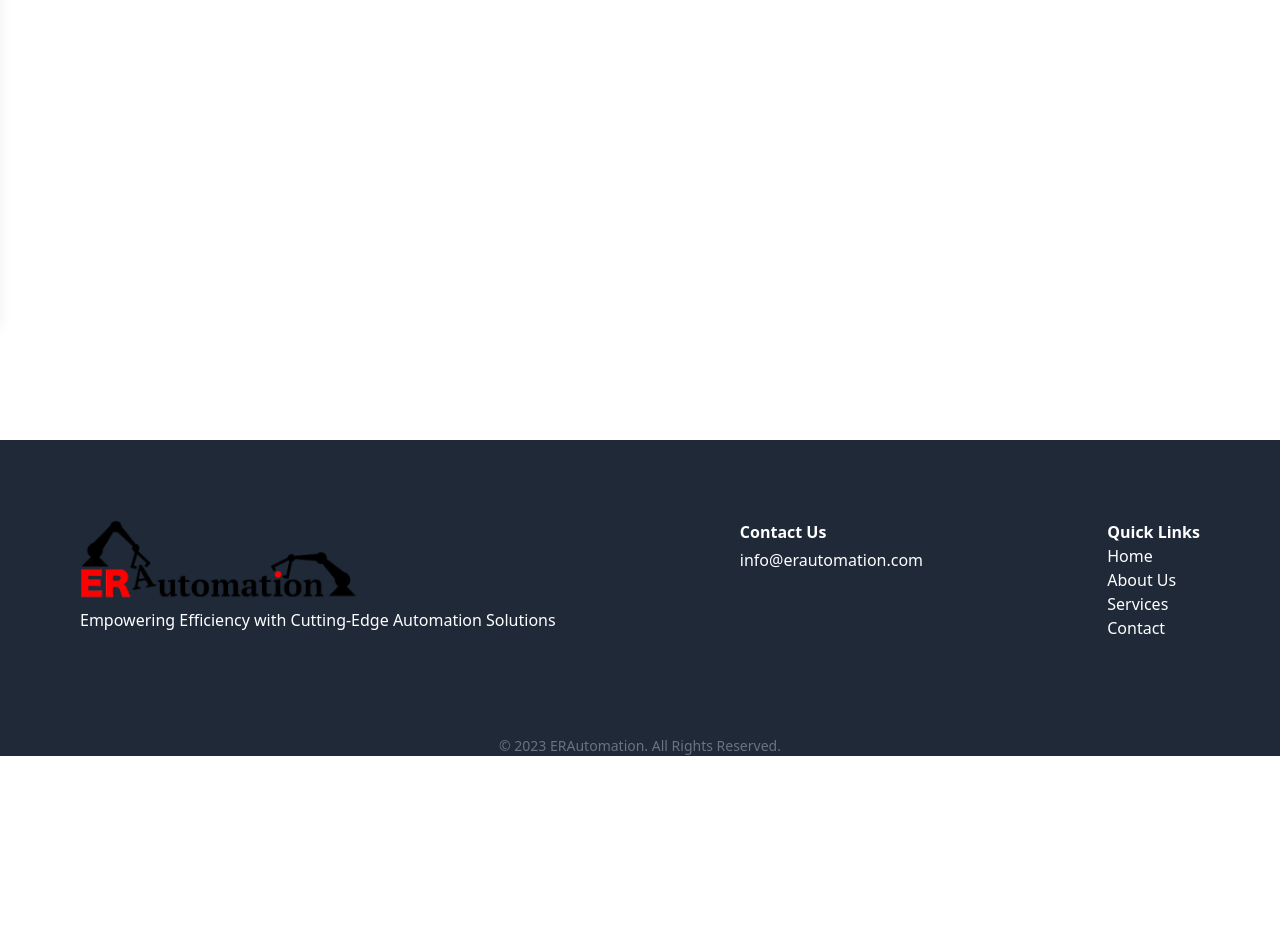
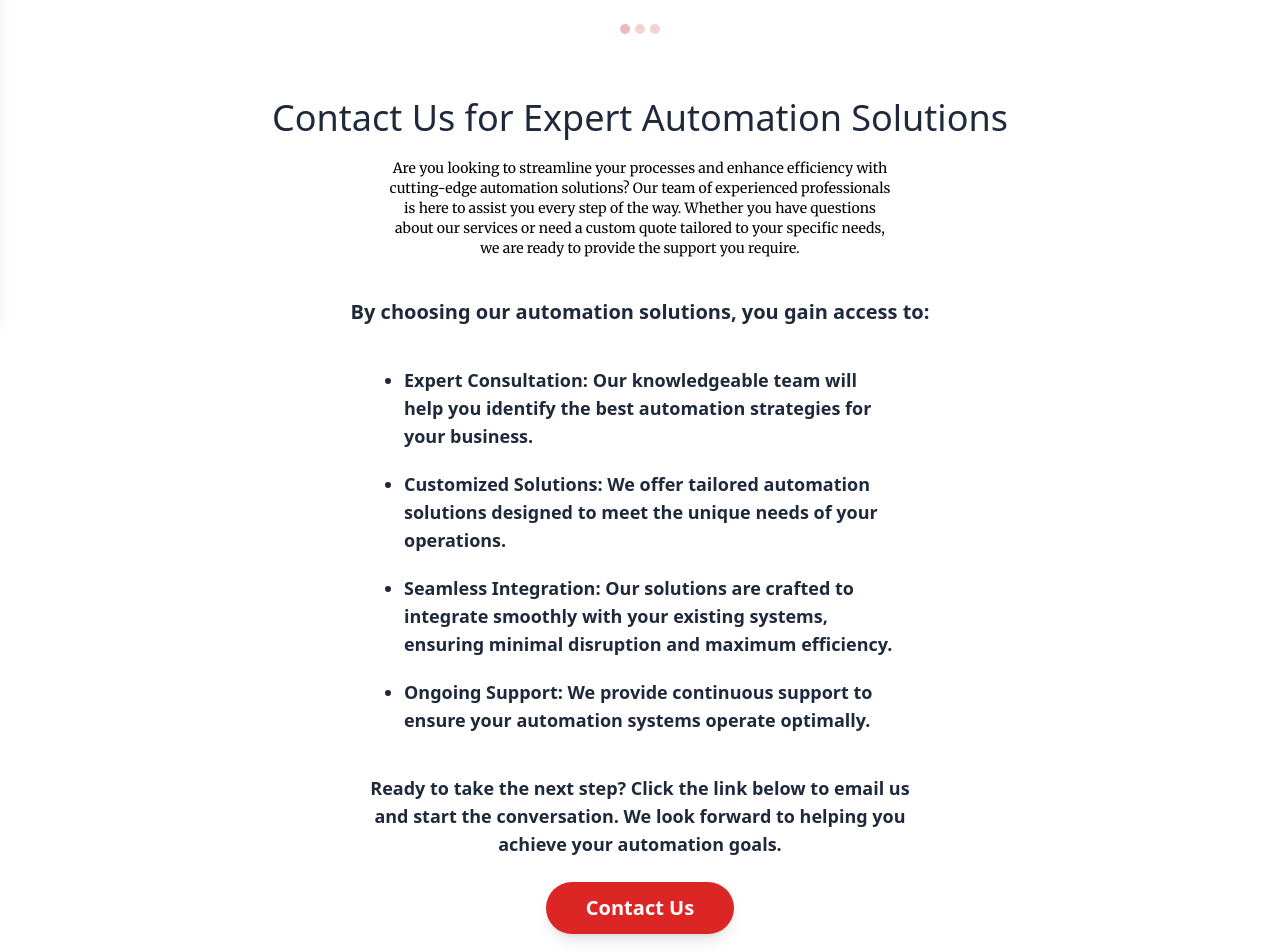
Before and after one commit to GavinA2212/ERA_web, a React (Vite) app: page /Contact in a window 1280 px wide. Shown: the part 480-1432 px from the top of the page. Before the commit the page ends 1236 px from the top, so only its background shows below. Built offline with nearby package versions, Linux system fonts and the light colour scheme.

Commit message:
add contact page

```diff
--- a/src/components/GetInTouch.tsx
+++ b/src/components/GetInTouch.tsx
@@ -1,37 +1,21 @@
-import { useEffect, useRef, useState } from "react";
+import useFadeInOnScroll from "../utils/FadeInOnScroll";
 
 export default function GetInTouch() {
-  const [isVisible, setIsVisible] = useState(false);
-  const containerRef = useRef<HTMLDivElement>(null);
-
-  useEffect(() => {
-    const observer = new IntersectionObserver(
-      (entries) => {
-        if (entries[0].isIntersecting) {
-          setIsVisible(true);
-          observer.disconnect();
-        }
-      },
-      { threshold: 0.2 }, //threshhold for component to animate
-    );
-
-    if (containerRef.current) {
-      observer.observe(containerRef.current);
-    }
-
-    return () => observer.disconnect();
-  }, []);
+  const { containerRef, isVisible } = useFadeInOnScroll(0.2);
 
   return (
     <>
       <div
         ref={containerRef}
         className={`flex max-w-xl flex-col justify-center self-center ${isVisible ? "visible animate-containerFadeIn" : "invisible"}`}>
-        <h3 className="mt-16 text-center text-3xl font-semibold text-slate-800">Get in touch.</h3>
+        <h3 className="mt-16 text-center text-3xl font-semibold text-slate-800">
+          Get in touch.
+        </h3>
         <h4 className="mt-5 text-center font-Merriweather text-sm">
-          Have questions about our automation solutions or need a custom quote? Our team of experts
-          is here to help you streamline your processes and enhance efficiency. Click the link below
-          to email us and start the conversation.
+          Have questions about our automation solutions or need a custom
+          quote? Our team of experts is here to help you streamline your
+          processes and enhance efficiency. Click the link below to email
+          us and start the conversation.
         </h4>
         <a
           href="mailto:info@erautomation.com"
--- a/src/pages/Contact.tsx
+++ b/src/pages/Contact.tsx
@@ -1,4 +1,6 @@
 import { useEffect } from "react";
+import LetsTalk from "/assets/LetsTalk.png";
+import styles from "../styles/contactStyles.module.css";
 
 export default function Contact() {
   useEffect(() => {
@@ -7,18 +9,68 @@ export default function Contact() {
   return (
     <>
       <main className="mt-24 flex min-h-screen justify-center text-4xl">
-        <section className="flex min-h-screen w-11/12 flex-col px-4">
-          <section className="rounded-lg bg-white p-8 shadow-md">
-            <h1 className="mb-4 text-3xl font-semibold text-gray-800">Contact Us</h1>
-            <p className="mb-6 text-lg text-gray-600">
-              For any inquiries, please reach out to us via email.
-            </p>
-            <a
-              href="mailto:your-email@example.com"
-              className="inline-block rounded bg-blue-500 px-4 py-2 font-bold text-white transition-colors hover:bg-blue-700">
-              Send Email
-            </a>
-          </section>
+        <section className="flex min-h-screen w-11/12 flex-col items-center px-4">
+          <div className="w-96">
+            <img src={LetsTalk} className="animate-containerFadeIn"></img>
+          </div>
+          <div className="animate-containerFadeIn">
+            <div className={styles.dotflashing}></div>
+          </div>
+
+          <div className="flex flex-col items-center">
+            <h1 className="font mt-16 text-center text-slate-800">
+              Contact Us for Expert Automation Solutions
+            </h1>
+            <div className="max-w-lg">
+              <h2 className="mt-5 text-center font-Merriweather text-sm">
+                Are you looking to streamline your processes and enhance
+                efficiency with cutting-edge automation solutions? Our team
+                of experienced professionals is here to assist you every
+                step of the way. Whether you have questions about our
+                services or need a custom quote tailored to your specific
+                needs, we are ready to provide the support you require.
+              </h2>
+            </div>
+          </div>
+          <h3 className="font mt-10 text-center text-xl font-semibold text-slate-800">
+            By choosing our automation solutions, you gain access to:
+          </h3>
+          <ul className="mt-10 flex max-w-lg list-disc flex-col gap-5 pl-5 text-lg font-semibold text-slate-800">
+            <li>
+              <span className="font-bold">Expert Consultation: </span>
+              Our knowledgeable team will help you identify the best
+              automation strategies for your business.
+            </li>
+            <li>
+              <span className="font-bold">Customized Solutions: </span>
+              We offer tailored automation solutions designed to meet the
+              unique needs of your operations.
+            </li>
+            <li>
+              <span className="font-bold">Seamless Integration: </span>
+              Our solutions are crafted to integrate smoothly with your
+              existing systems, ensuring minimal disruption and maximum
+              efficiency.
+            </li>
+            <li>
+              <span className="font-bold">Ongoing Support: </span> We
+              provide continuous support to ensure your automation systems
+              operate optimally.
+            </li>
+          </ul>
+          <h4 className="mt-10 max-w-xl text-center text-lg font-semibold text-slate-800">
+            Ready to take the next step? Click the link below to email us
+            and start the conversation. We look forward to helping you
+            achieve your automation goals.
+          </h4>
+          <a
+            href="mailto:info@erautomation.com"
+            target="_blank"
+            rel="noopener noreferrer"
+            className="mt-6 inline-block w-auto rounded-full bg-red-600 px-10 py-3 text-center text-xl font-bold text-white shadow-lg transition duration-300 ease-in-out hover:bg-red-600 hover:shadow-xl focus:outline-none focus:ring-1 focus:ring-red-300 active:bg-red-900">
+            Contact Us
+          </a>
+          <div className="mt-24"></div>
         </section>
       </main>
     </>
--- a/src/pages/Home.tsx
+++ b/src/pages/Home.tsx
@@ -1,7 +1,7 @@
 import { useEffect } from "react";
 import GetInTouch from "../components/GetInTouch";
 import HomeContainer from "../components/HomeContainer";
-
+import Logo from "/assets/Logo.png";
 export default function Home() {
   useEffect(() => {
     window.scrollTo(0, 0);
@@ -11,9 +11,9 @@ export default function Home() {
       <main className="mt-24 flex min-h-screen justify-center to-stone-500 text-4xl">
         <section className="flex h-full w-11/12 flex-col px-4">
           <div className="flex animate-fadeIn flex-col items-center justify-center">
-            <h1 className="animate-fadeIn pt-6 text-center font-Merriweather text-black">
-              Welcome to ER Automation
-            </h1>
+            <div>
+              <img className="w-96" src={Logo}></img>
+            </div>
             <h2 className="mt-3 text-center font-Merriweather text-base text-black">
               Empowering Efficiency with Cutting-Edge Automation Solutions
             </h2>
@@ -22,7 +22,7 @@ export default function Home() {
           <div className="mt-20 grid grid-cols-1 grid-rows-4 gap-x-20 gap-y-10 md:grid-cols-2 md:grid-rows-2 2xl:grid-cols-4 2xl:grid-rows-1">
             <HomeContainer
               header="Engineering Services"
-              description="ER Automation is a leading provider of robotics, controls, multi-craft, electrical, mechanical integration, and production support. We offer emergency, short-term, and long-term hourly contract support. Our highly skilled specialists enhance current running systems to maximize output and productivity. Customized hourly rates and free quotes are available."
+              description="ER Automation is a leading provider of robotics, controls, multi-craft, electrical, mechanical, integration, and production support. We offer emergency, short-term, and long-term hourly contract support. Our highly skilled specialists enhance current running systems to maximize output and productivity. Customized hourly rates and free quotes are available."
               image="/assets/RoboticArm.jpg"></HomeContainer>
             <HomeContainer
               header="Cycle Time Consulting"
--- /dev/null
+++ b/src/styles/contactStyles.module.css
@@ -0,0 +1,53 @@
+/**
+ * ==============================================
+ * Dot Flashing
+ * ==============================================
+ */
+
+.dotflashing {
+  position: relative;
+  width: 10px;
+  height: 10px;
+  border-radius: 5px;
+  background-color: rgb(199, 32, 38);
+  color: rgb(199, 32, 38);
+  animation: dotflashing 1s infinite linear alternate;
+  animation-delay: 0.5s;
+}
+.dotflashing::before,
+.dotflashing::after {
+  content: "";
+  display: inline-block;
+  position: absolute;
+  top: 0;
+}
+.dotflashing::before {
+  left: -15px;
+  width: 10px;
+  height: 10px;
+  border-radius: 5px;
+  background-color: rgb(199, 32, 38);
+  color: rgb(199, 32, 38);
+  animation: dotflashing 1s infinite alternate;
+  animation-delay: 0s;
+}
+.dotflashing::after {
+  left: 15px;
+  width: 10px;
+  height: 10px;
+  border-radius: 5px;
+  background-color: rgb(199, 32, 38);
+  color: rgb(199, 32, 38);
+  animation: dotflashing 1s infinite alternate;
+  animation-delay: 1s;
+}
+
+@keyframes dotflashing {
+  0% {
+    background-color: rgb(199, 32, 38);
+  }
+  50%,
+  100% {
+    background-color: rgb(199, 32, 38, 0.2);
+  }
+}
--- a/tailwind.config.js
+++ b/tailwind.config.js
@@ -28,6 +28,7 @@ export default {
         13: "3.25rem",
         34: "8.5rem",
         33: "8.25rem",
+        100: "25rem",
         500: "31.25rem",
       },
       screens: {},
@@ -37,10 +38,24 @@ export default {
       },
       borderRadius: {},
       animation: {
+        dot: "dot 1.4s infinite ease-in-out both",
         fadeIn: "fadeIn .5s ease-out forwards",
         containerFadeIn: "containerFadeIn 1s ease-in-out forwards",
       },
     },
   },
-  plugins: [],
+  plugins: [
+    // Custom plugin for animation delays
+    function ({ addUtilities }) {
+      const newUtilities = {
+        ".animation-delay-200": {
+          animationDelay: "0.2s",
+        },
+        ".animation-delay-400": {
+          animationDelay: "0.4s",
+        },
+      };
+      addUtilities(newUtilities, ["responsive", "hover"]);
+    },
+  ],
 };
```
Also changed, not shown: public/assets/LetsTalk.png (added), 1 other file (tests, documents, lock files or other folders).
